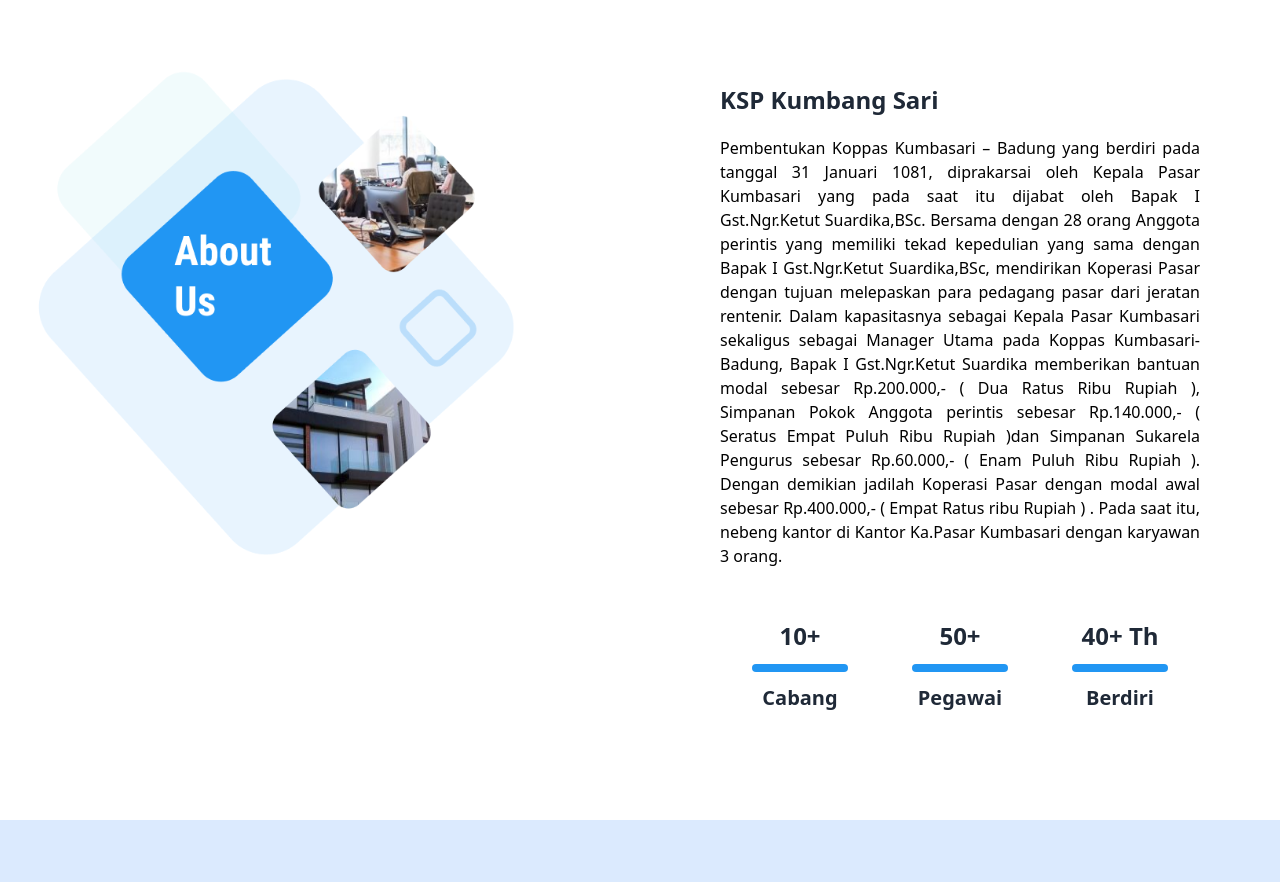
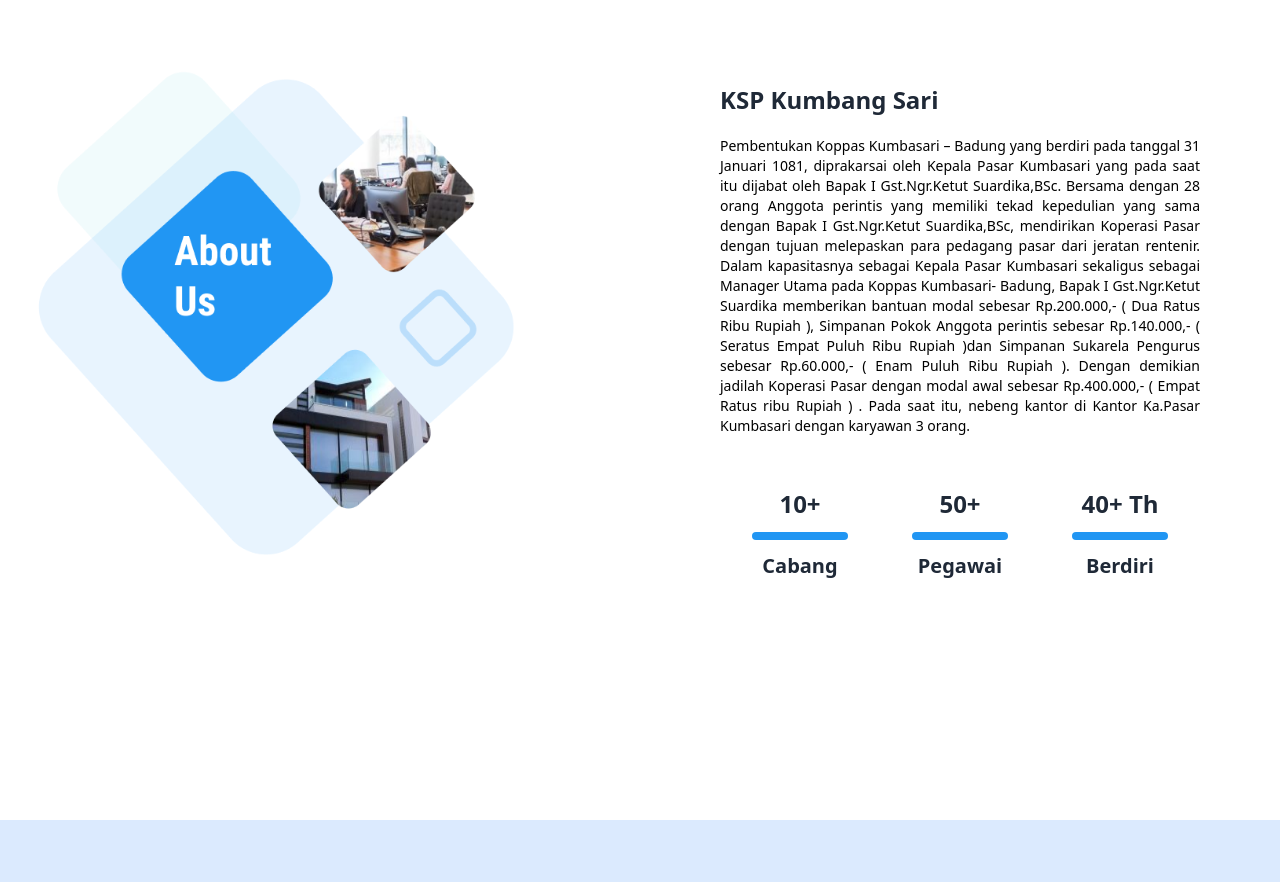
Before and after one commit to rizkymakruf/koperasi, a Next.js app: page / in a window 1280 px wide. Shown: the part 780-1662 px from the top of the page. Built offline with nearby package versions, Linux system fonts and the light colour scheme.

Commit message:
initial commit

```diff
--- a/components/aboutUs/aboutUs.js
+++ b/components/aboutUs/aboutUs.js
@@ -13,7 +13,7 @@ const AboutUs = () => {
           <p className="text-2xl font-semibold text-gray-800">
             KSP Kumbang Sari
           </p>
-          <p className="text-justify">
+          <p className="text-justify text-sm">
             Pembentukan Koppas Kumbasari {"–"} Badung yang berdiri pada tanggal
             31 Januari 1081, diprakarsai oleh Kepala Pasar Kumbasari yang pada
             saat itu dijabat oleh Bapak I Gst.Ngr.Ketut Suardika,BSc. Bersama
```
Also changed, not shown: 1 other file (tests, documents, lock files or other folders).
